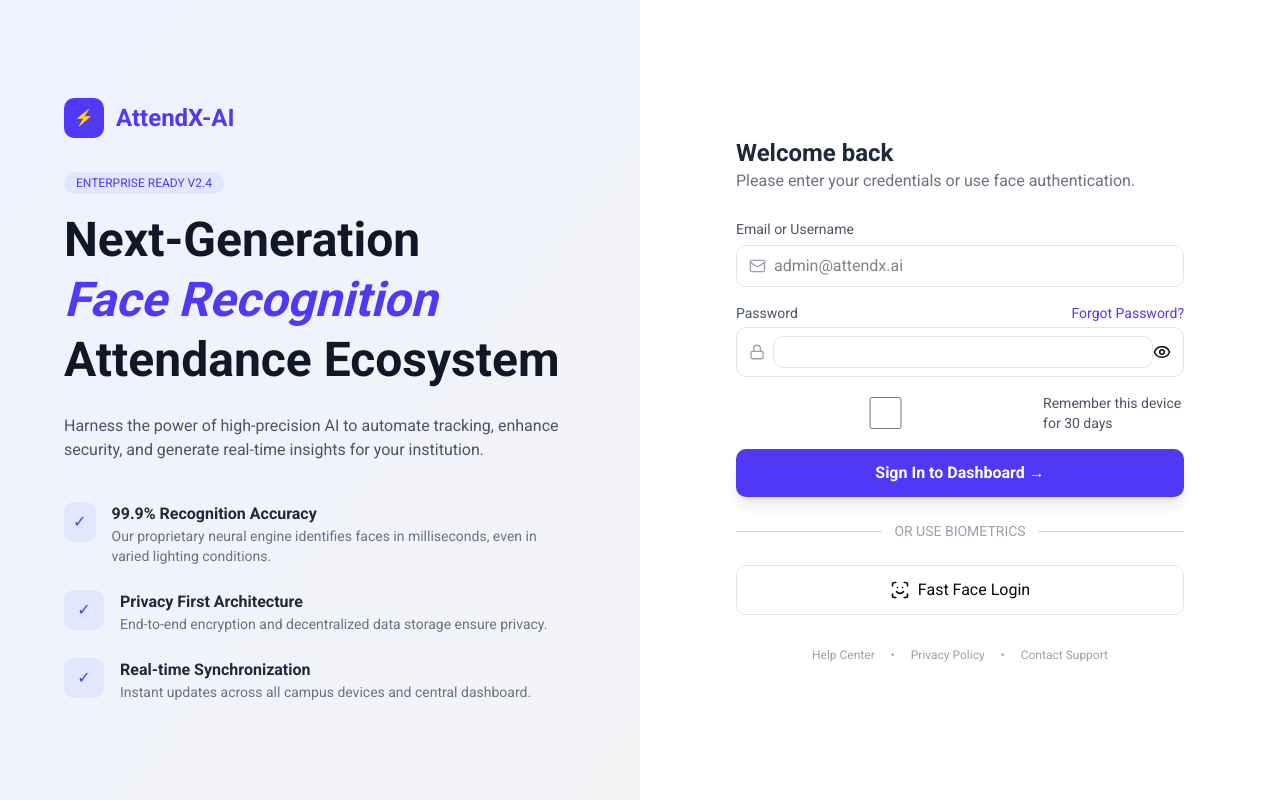
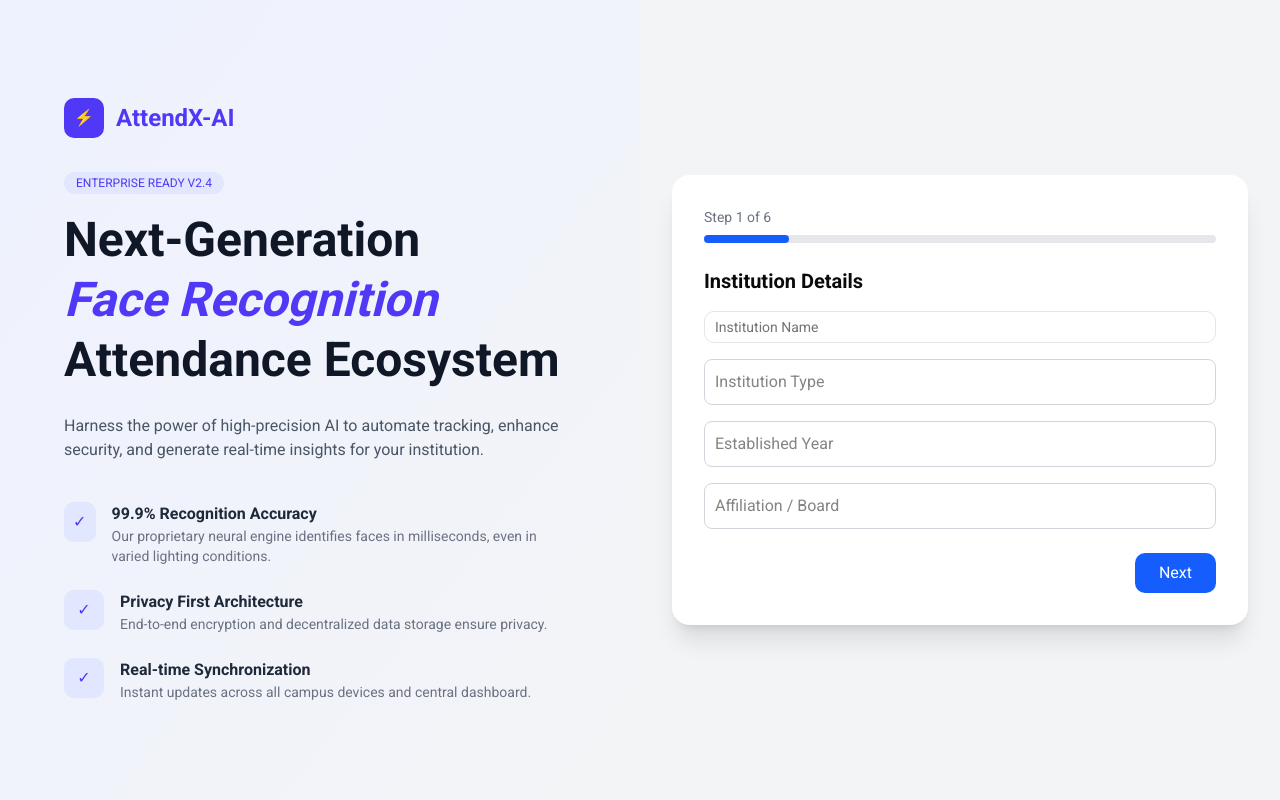
Before and after one commit to hemantgupta98/AttendX-AI, a Next.js app in the folder client/: page /src/admin/auth in a window 1280 px wide. Built offline with nearby package versions, Linux system fonts and the light colour scheme.

Commit message:
work on admin onboarding form ui and data retrive

```diff
--- a/client/app/src/LoginOption/page.tsx
+++ b/client/app/src/LoginOption/page.tsx
@@ -12,9 +12,11 @@ const RoleSelection = () => {
       <div className="bg-white shadow-2xl rounded-2xl p-8 w-full max-w-lg text-center">
         {/* Heading */}
         <h1 className="text-2xl font-bold text-gray-800 mb-2">
-          Welcome to AttendX-AI <br /> Choose your role to proceed
+          Welcome to AttendX-AI <br /> Login your role to proceed
         </h1>
-        <p className="text-gray-500 mb-6">Choose how you want to continue</p>
+        <p className="text-gray-500 mb-6">
+          Your role to access your personalized dashboard
+        </p>
 
         {/* Buttons */}
         <div className="flex flex-col gap-4">
--- a/client/app/src/SignupOption/page.tsx
+++ b/client/app/src/SignupOption/page.tsx
@@ -12,9 +12,11 @@ const RoleSelection = () => {
       <div className="bg-white shadow-2xl rounded-2xl p-8 w-full max-w-lg text-center">
         {/* Heading */}
         <h1 className="text-2xl font-bold text-gray-800 mb-2">
-          Welcome to AttendX-AI <br /> Choose your role to proceed
+          Welcome to AttendX-AI <br /> Smart Attendance starts here
         </h1>
-        <p className="text-gray-500 mb-6">Choose how you want to continue</p>
+        <p className="text-gray-500 mb-6">
+          Continue as Admin, Teacher, or Student
+        </p>
 
         {/* Buttons */}
         <div className="flex flex-col gap-4">
--- a/client/app/src/admin/auth/page.tsx
+++ b/client/app/src/admin/auth/page.tsx
@@ -1,10 +1,13 @@
 "use client";
 
 import { useState } from "react";
-import { Eye, EyeOff, Mail, Lock, ScanFace } from "lucide-react";
+
 import { Input } from "@/components/ui/input";
 export default function Home() {
-  const [showPassword, setShowPassword] = useState(false);
+  const [step, setStep] = useState(1);
+
+  const next = () => setStep((prev) => Math.min(prev + 1, 6));
+  const prev = () => setStep((prev) => Math.max(prev - 1, 1));
 
   return (
     <div className="min-h-screen grid grid-cols-1 lg:grid-cols-2">
@@ -57,82 +60,119 @@ export default function Home() {
       </div>
 
       {/* RIGHT SIDE */}
-      <div className="flex items-center justify-center p-6 bg-white">
-        <div className="w-full max-w-md">
-          <h2 className="text-2xl font-bold text-gray-800">Welcome back</h2>
-          <p className="text-gray-500 mb-6">
-            Please enter your credentials or use face authentication.
-          </p>
+      <div className="min-h-screen flex items-center justify-center bg-gray-100 p-4">
+        <div className="bg-white w-full max-w-xl rounded-2xl shadow-xl p-8">
+          <p className="text-sm text-gray-500 mb-2">Step {step} of 6</p>
+          <div className="w-full bg-gray-200 h-2 rounded-full mb-6">
+            <div
+              className="bg-blue-600 h-2 rounded-full transition-all"
+              style={{ width: `${(step / 6) * 100}%` }}
+            />
+          </div>
 
-          {/* Email */}
-          <div className="mb-4">
-            <label className="text-sm text-gray-600">Email or Username</label>
-            <div className="flex items-center border rounded-lg px-3 py-2 mt-1">
-              <Mail size={18} className="text-gray-400 mr-2" />
+          {/* STEP CONTENT */}
+          {step === 1 && (
+            <div className="space-y-4">
+              <h2 className="text-xl font-semibold">Institution Details</h2>
+              <Input className="input" placeholder="Institution Name" />
+              <input className="input" placeholder="Institution Type" />
+              <input className="input" placeholder="Established Year" />
+              <input className="input" placeholder="Affiliation / Board" />
+            </div>
+          )}
+
+          {step === 2 && (
+            <div className="space-y-4">
+              <h2 className="text-xl font-semibold">Location</h2>
+              <input className="input" placeholder="Address" />
+              <input className="input" placeholder="City" />
+              <input className="input" placeholder="State" />
+              <input className="input" placeholder="Pincode" />
+            </div>
+          )}
+
+          {step === 3 && (
+            <div className="space-y-4">
+              <h2 className="text-xl font-semibold">Admin Info</h2>
+              <input className="input" placeholder="Full Name" />
+              <input className="input" placeholder="Designation" />
+              <input className="input" placeholder="Email" />
+              <input className="input" placeholder="Phone Number" />
+            </div>
+          )}
+
+          {step === 4 && (
+            <div className="space-y-4">
+              <h2 className="text-xl font-semibold">Academic</h2>
+              <input className="input" placeholder="Departments" />
+              <input className="input" placeholder="Courses" />
+              <input className="input" placeholder="Total Students" />
+              <input className="input" placeholder="Total Staff" />
+            </div>
+          )}
+
+          {step === 5 && (
+            <div className="space-y-4">
+              <h2 className="text-xl font-semibold">Preferences</h2>
+              <input className="input" placeholder="Attendance Type" />
+              <input className="input" placeholder="Working Days" />
+              <input className="input" placeholder="Minimum Attendance %" />
+              <input className="input" placeholder="Class Timing" />
+            </div>
+          )}
+
+          {step === 6 && (
+            <div className="space-y-4">
+              <h2 className="text-xl font-semibold">Security</h2>
+              <input className="input" placeholder="Email" />
+              <input className="input" type="password" placeholder="Password" />
               <input
-                type="text"
-                placeholder="admin@attendx.ai"
-                className="w-full outline-none"
+                className="input"
+                type="password"
+                placeholder="Confirm Password"
               />
             </div>
-          </div>
+          )}
 
-          {/* Password */}
-          <div className="mb-2">
-            <div className="flex justify-between text-sm text-gray-600">
-              <label>Password</label>
-              <span className="text-indigo-600 cursor-pointer">
-                Forgot Password?
-              </span>
-            </div>
+          {/* BUTTONS */}
+          <div className="flex justify-between mt-6">
+            {step > 1 && (
+              <button
+                onClick={prev}
+                className="px-4 py-2 bg-gray-200 rounded-lg"
+              >
+                Back
+              </button>
+            )}
 
-            <div className="flex items-center border rounded-lg px-3 py-2 mt-1">
-              <Lock size={18} className="text-gray-400 mr-2" />
-              <Input
-                type={showPassword ? "text" : "password"}
-                className="w-full outline-none"
-              />
-              <button onClick={() => setShowPassword(!showPassword)}>
-                {showPassword ? <EyeOff size={18} /> : <Eye size={18} />}
+            {step < 6 ? (
+              <button
+                onClick={next}
+                className="ml-auto px-6 py-2 bg-blue-600 text-white rounded-lg hover:bg-blue-700"
+              >
+                Next
               </button>
-            </div>
-          </div>
-
-          {/* Checkbox */}
-          <div className="flex items-center gap-2 text-sm text-gray-600 my-4">
-            <Input type="checkbox" />
-            <span>Remember this device for 30 days</span>
-          </div>
-
-          {/* Login Button */}
-          <button className="w-full bg-indigo-600 text-white py-3 rounded-lg font-semibold shadow-lg hover:shadow-xl hover:scale-105 transition">
-            Sign In to Dashboard →
-          </button>
-
-          {/* Divider */}
-          <div className="flex items-center my-6">
-            <div className="flex-1 h-px bg-gray-300" />
-            <span className="px-3 text-sm text-gray-400">
-              OR USE BIOMETRICS
-            </span>
-            <div className="flex-1 h-px bg-gray-300" />
-          </div>
-
-          {/* Face Login */}
-          <button className="w-full border py-3 rounded-lg flex items-center justify-center gap-2 hover:bg-gray-100 transition">
-            <ScanFace size={20} />
-            Fast Face Login
-          </button>
-
-          {/* Footer */}
-          <div className="text-center text-xs text-gray-400 mt-8 space-x-4">
-            <span>Help Center</span>
-            <span>•</span>
-            <span>Privacy Policy</span>
-            <span>•</span>
-            <span>Contact Support</span>
+            ) : (
+              <button className="ml-auto px-6 py-2 bg-green-600 text-white rounded-lg">
+                Submit
+              </button>
+            )}
           </div>
         </div>
+
+        <style jsx>{`
+          .input {
+            width: 100%;
+            padding: 10px;
+            border: 1px solid #d1d5db;
+            border-radius: 8px;
+            outline: none;
+          }
+          .input:focus {
+            border-color: #2563eb;
+            box-shadow: 0 0 0 2px rgba(37, 99, 235, 0.2);
+          }
+        `}</style>
       </div>
     </div>
   );
```
